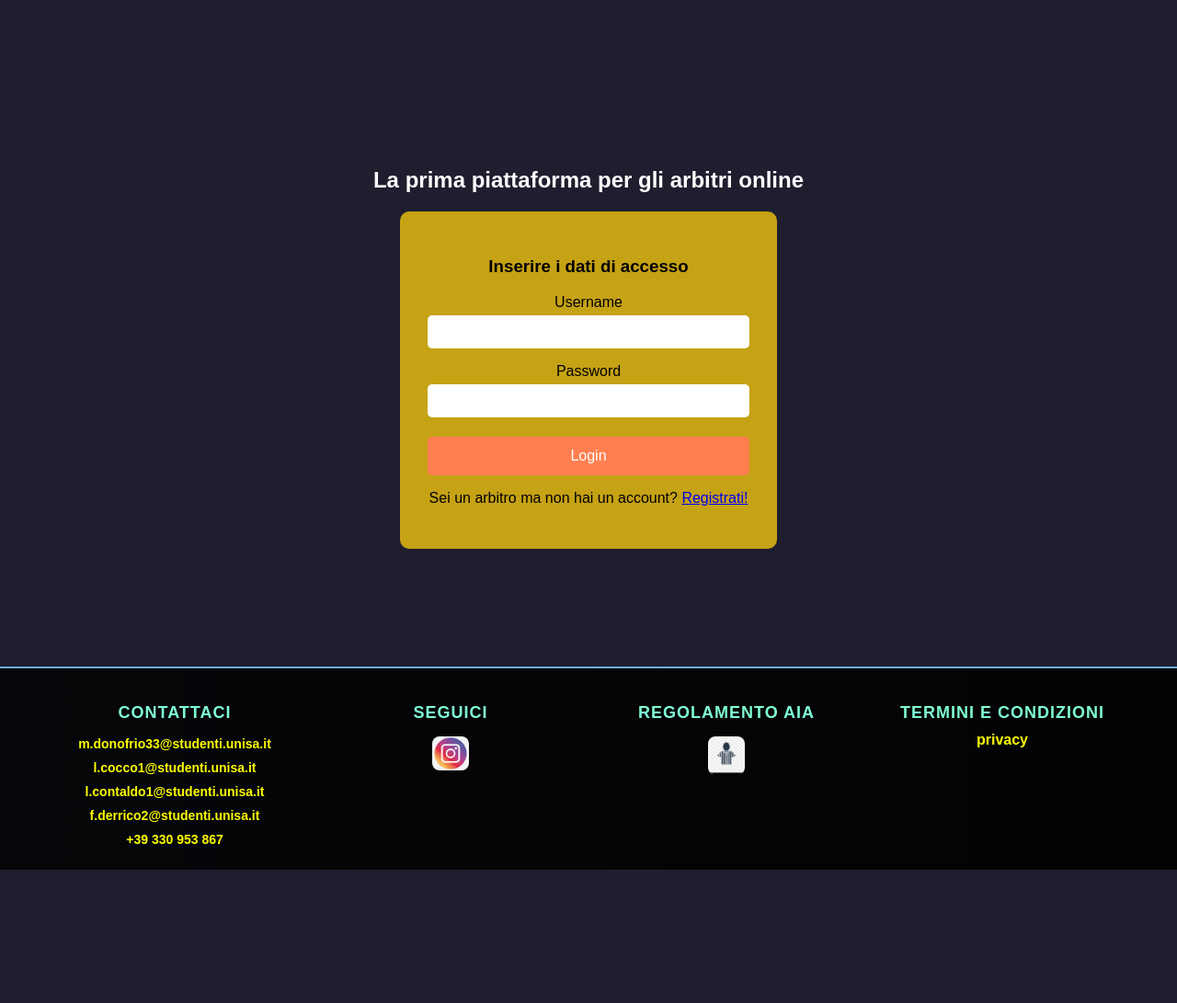
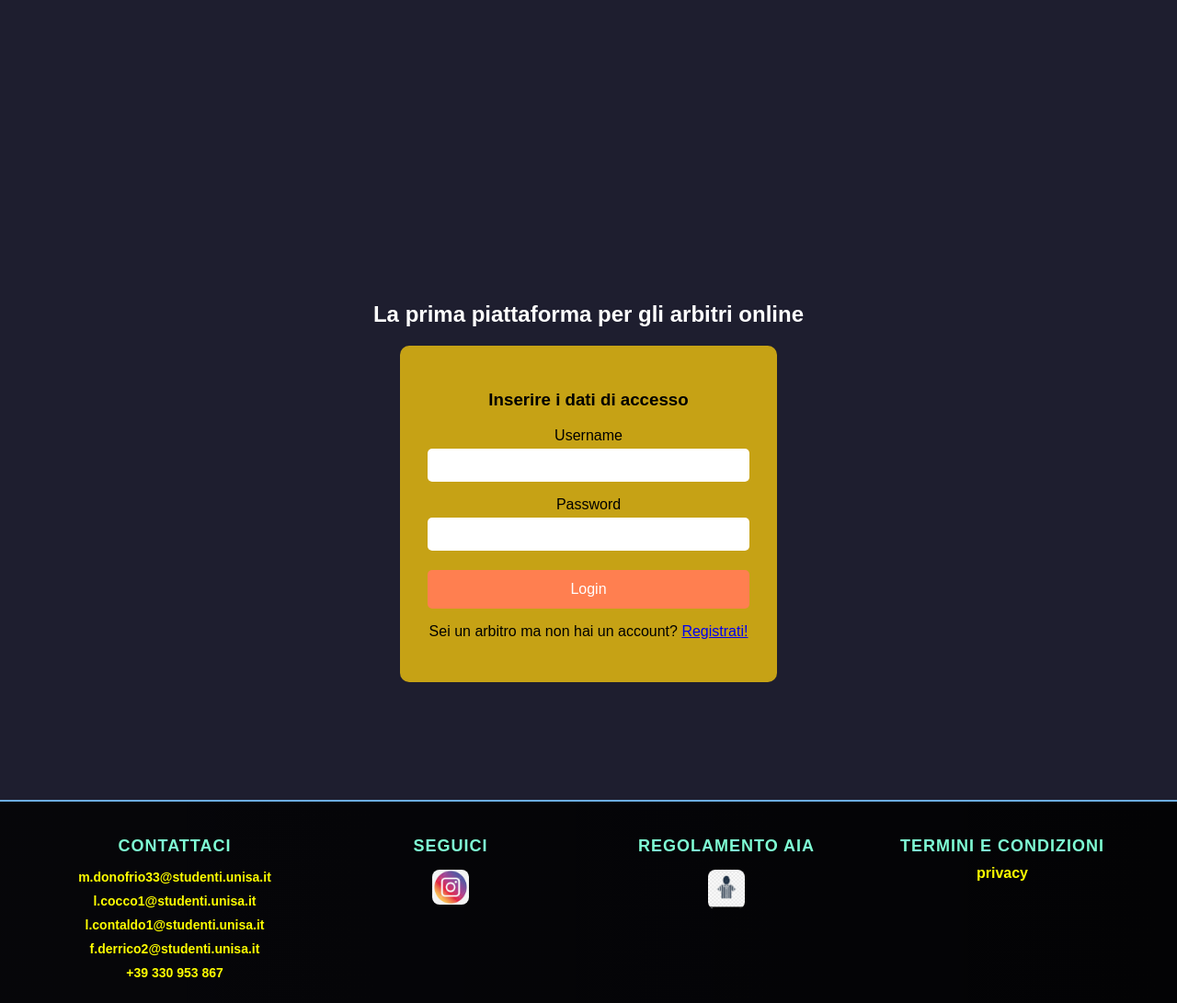
Before and after one commit to matteodonofrio33/ProgettoTSW, a PHP site: page /pages/login.php in a window 1280 px wide. Shown: the whole page at 92% size. Before the commit the page ends 946 px from the top, so only its background shows below. Run offline with PHP 8.4, Linux system fonts and the light colour scheme.

Commit message:
fixing del footer in login

```diff
--- a/assets/css/loginStyle.css
+++ b/assets/css/loginStyle.css
@@ -4,10 +4,11 @@ body {
     height: 100vh;
     display: flex;
     flex-direction: column;
-    justify-content: center;
+    justify-content: space-between;
     align-items: center;
     margin: 0;
     color: #fff;
+    overflow-x: hidden;
 
 }
 h2 {
--- a/pages/homepage.php
+++ b/pages/homepage.php
@@ -34,7 +34,7 @@ ini_set('display_errors', 1);
   if(isset($_SESSION['username'])) { ?>
 
 
-      <div id="mainContent">
+      <div id="mainCont">
     <?php
      require ('../backend/conn.php');
      include('../backend/refertQuery.php');
```
